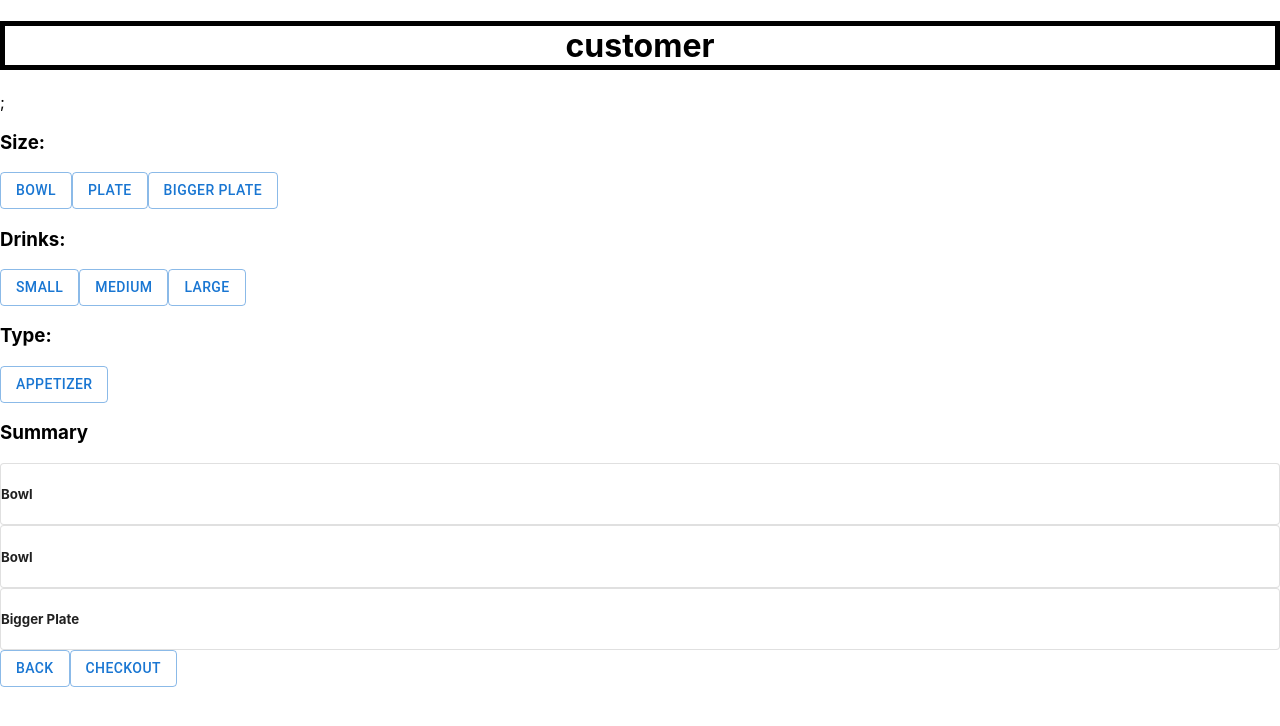
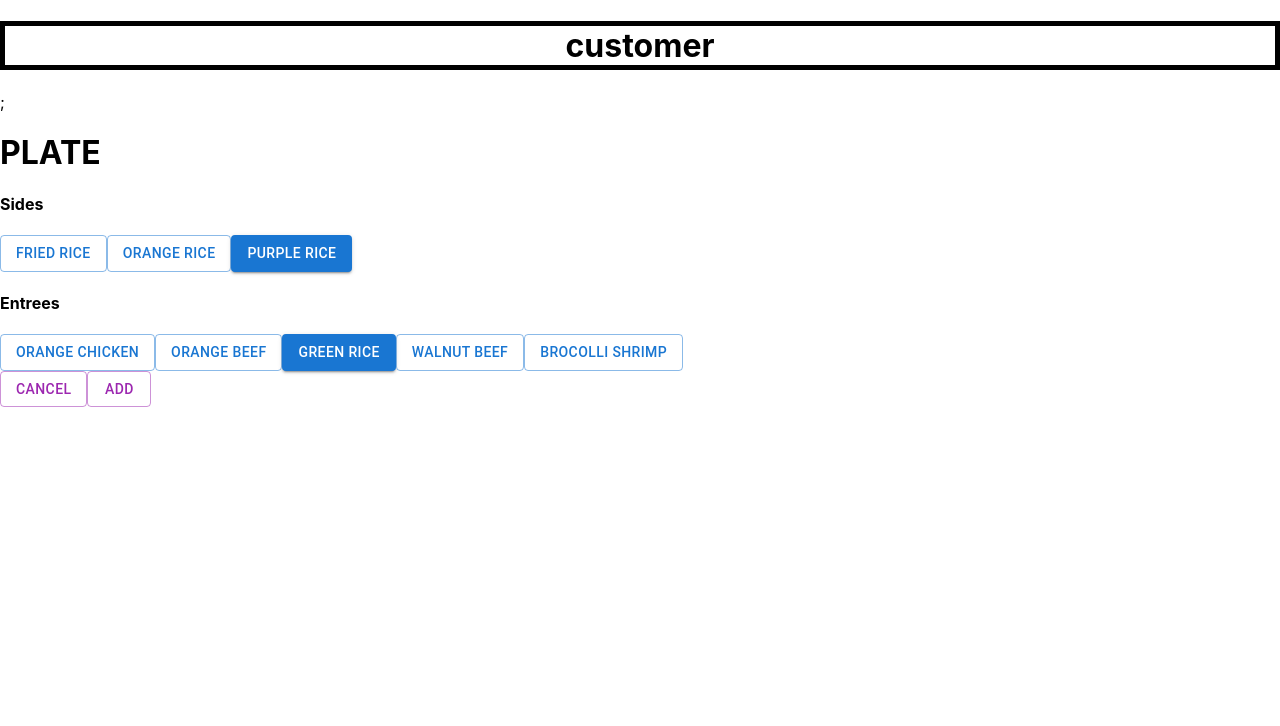
Before and after one commit to jdavstaff/Project3Docs, a React (Create React App) app in the folder frontend/: page /customer in a window 1280 px wide. Both pictures are taken after a click on the button "PLATE". Shown: the top 726 px of the page. Built offline with nearby package versions, Linux system fonts and the light colour scheme.

Commit message:
ordering - updated userflow of ordering

```diff
--- a/frontend/src/pages/cashier/Cashier.js
+++ b/frontend/src/pages/cashier/Cashier.js
@@ -8,12 +8,6 @@ export default function Cashier() {
     <div>
       <Header name={"cashier"} />;
       <OrderView user={"cashier"} />
-      <Link to="/">
-        <Button variant="outlined">Back</Button>
-      </Link>
-      <Link to="checkout">
-        <Button variant="outlined"> Checkout </Button>
-      </Link>
     </div>
   );
 }
--- a/frontend/src/pages/customer/Customer.js
+++ b/frontend/src/pages/customer/Customer.js
@@ -8,12 +8,6 @@ export default function Customer() {
     <div>
       <Header name={"customer"} />;
       <OrderView user={"customer"} />
-      <Link to="/">
-        <Button variant="outlined">Back</Button>
-      </Link>
-      <Link to="checkout">
-        <Button variant="outlined">Checkout</Button>
-      </Link>
     </div>
   );
 }
--- a/frontend/src/pages/view/OrderView.js
+++ b/frontend/src/pages/view/OrderView.js
@@ -1,8 +1,12 @@
-import { Button, Card } from "@mui/material";
+import { useState } from "react";
+import { Button } from "@mui/material";
 import { Link } from "react-router-dom";
 import Summary from "../../components/Summary/Summary";
+import PlateView from "./PlateView";
 
 export default function OrderView({ user }) {
+  const [view, setView] = useState(0);
+
   const summaryData = [
     {
       size: "Bowl",
@@ -18,16 +22,25 @@ export default function OrderView({ user }) {
     },
   ];
 
+  const handleBtnClick = (v) => {
+    setView(v);
+  };
+
+  if (view === 0) {
     return (
       <div>
         <div>
           <h3>Size:</h3>
           <div>
-          <Link to={`/${user}/plate`}>
-            <Button variant="outlined">Bowl</Button>
-          </Link>
-          <Button variant="outlined">Plate</Button>
-          <Button variant="outlined">Bigger Plate</Button>
+            <Button variant="outlined" onClick={() => handleBtnClick(1)}>
+              Bowl
+            </Button>
+            <Button variant="outlined" onClick={() => handleBtnClick(2)}>
+              Plate
+            </Button>
+            <Button variant="outlined" onClick={() => handleBtnClick(3)}>
+              Bigger Plate
+            </Button>
           </div>
         </div>
         <div>
@@ -49,4 +62,11 @@ export default function OrderView({ user }) {
         </div>
       </div>
     );
+  } else {
+    return (
+      <div>
+        <PlateView user={user} handleView={handleBtnClick} />
+      </div>
+    );
   }
+}
--- a/frontend/src/pages/view/PlateView.js
+++ b/frontend/src/pages/view/PlateView.js
@@ -4,7 +4,7 @@ import { Link } from "react-router-dom";
 import SelectButtons from "../../components/SelectButtons/SelectButtons";
 
 // user will either be "cashier" or "client"
-export default function PlateView({ user }) {
+export default function PlateView({ user, handleView }) {
   // NOTE: Data MUST have keys: id : int, selected : bool, and name : string
   const [sideData, setSideData] = useState([]);
   const [entreeData, setEntreeData] = useState([]);
@@ -78,6 +78,7 @@ export default function PlateView({ user }) {
   };
 
   const handleAddBtn = () => {
+    handleView(0);
     console.log("Add...");
   };
 
@@ -96,16 +97,17 @@ export default function PlateView({ user }) {
           <SelectButtons items={entreeData} handleSelect={handleEntreeSelect} />
         </div>
       </div>
-      <Link to={`/${user}`}>
-        <Button variant="outlined" color="secondary">
-          Cancel
-        </Button>
-      </Link>
-      <Link to={`/${user}`}>
-        <Button variant="outlined" color="secondary" onClick={handleAddBtn}>
-          Add
-        </Button>
-      </Link>
+      <Button
+        variant="outlined"
+        color="secondary"
+        onClick={() => handleView(0)}
+      >
+        Cancel
+      </Button>
+
+      <Button variant="outlined" color="secondary" onClick={handleAddBtn}>
+        Add
+      </Button>
     </div>
   );
 }
```
Lines whose indentation alone changed are shown as unchanged.
